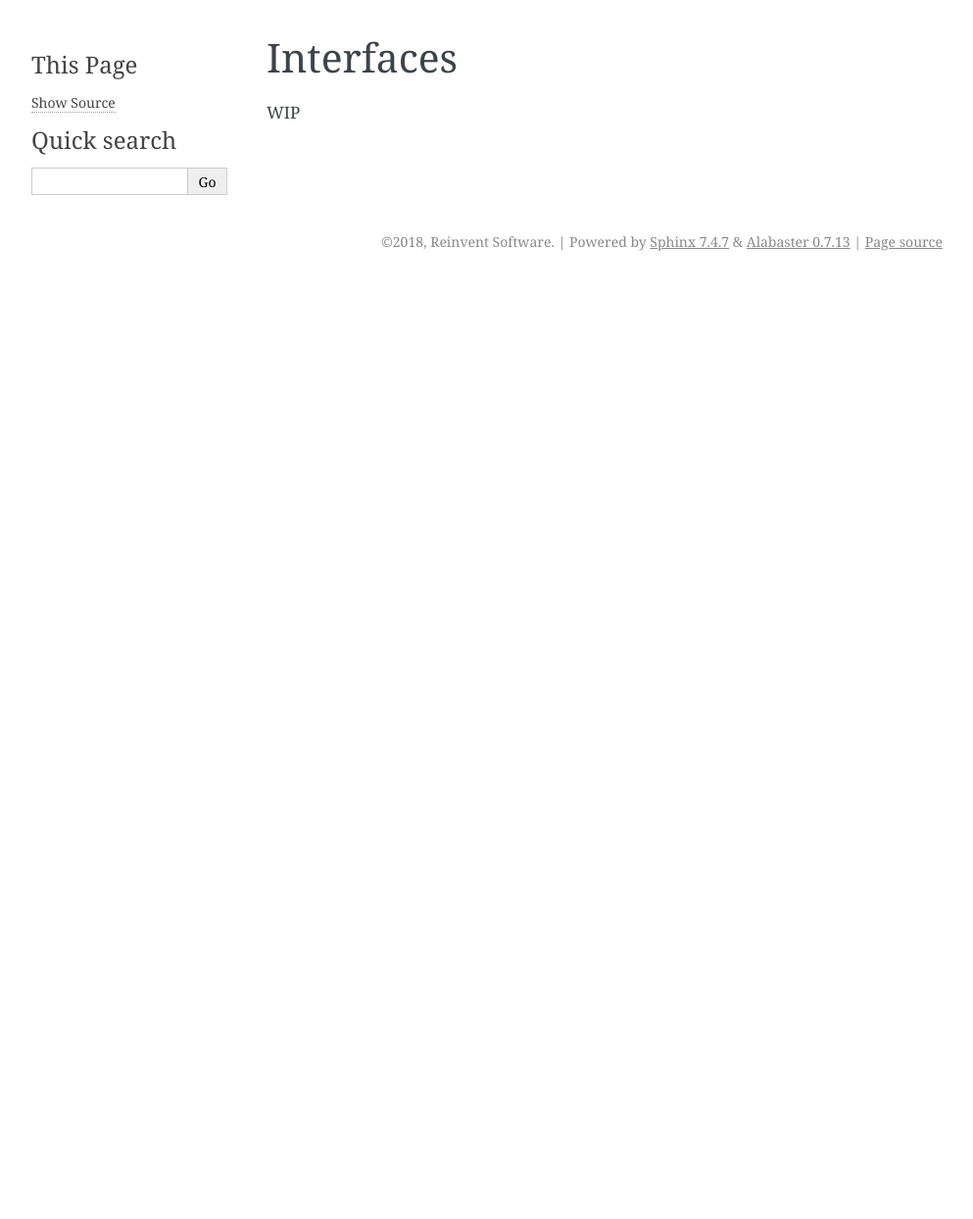
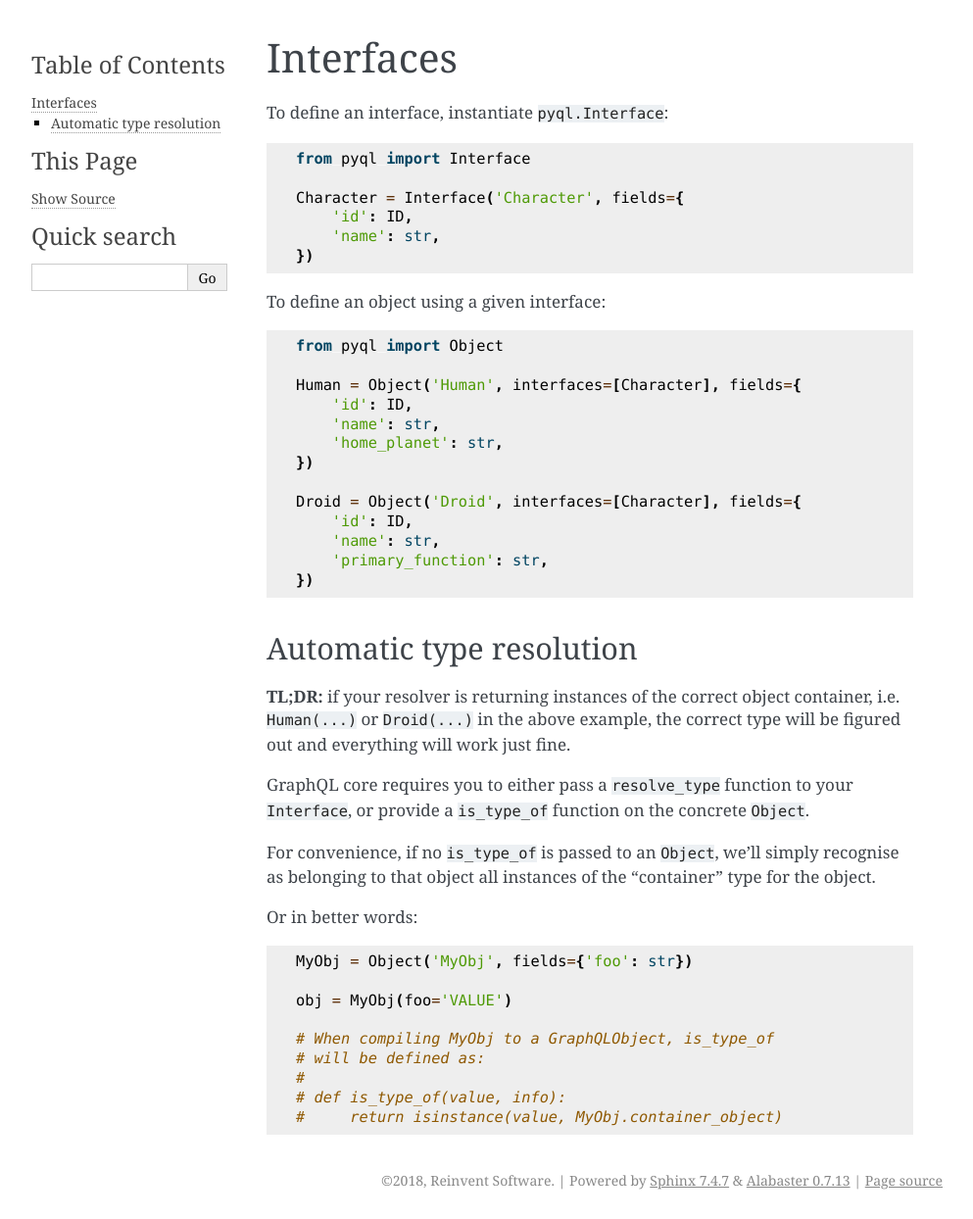
Before and after one commit to rshk/pyql, a Sphinx documentation site: the page built from docs/schema/interfaces.rst, in a window 1280 px wide. Shown: the whole page at 98% size, without its empty margins (148-1141 px from the left). Built offline with Sphinx 7.4.7, drawn with Linux system fonts in a browser that asks for light colours; before the commit the page ends 900 px from its top, so only the background shows below that.

Commit message:
Document interfaces too

```diff
--- a/docs/schema/interfaces.rst
+++ b/docs/schema/interfaces.rst
@@ -1,4 +1,63 @@
 Interfaces
 ##########
 
-WIP
+To define an interface, instantiate ``pyql.Interface``:
+
+.. code-block:: python
+
+    from pyql import Interface
+
+    Character = Interface('Character', fields={
+        'id': ID,
+        'name': str,
+    })
+
+
+To define an object using a given interface:
+
+.. code-block:: python
+
+    from pyql import Object
+
+    Human = Object('Human', interfaces=[Character], fields={
+        'id': ID,
+        'name': str,
+        'home_planet': str,
+    })
+
+    Droid = Object('Droid', interfaces=[Character], fields={
+        'id': ID,
+        'name': str,
+        'primary_function': str,
+    })
+
+
+Automatic type resolution
+=========================
+
+**TL;DR:** if your resolver is returning instances of the correct
+object container, i.e. ``Human(...)`` or ``Droid(...)`` in the above
+example, the correct type will be figured out and everything will work
+just fine.
+
+GraphQL core requires you to either pass a ``resolve_type`` function
+to your ``Interface``, or provide a ``is_type_of`` function on the
+concrete ``Object``.
+
+For convenience, if no ``is_type_of`` is passed to an ``Object``,
+we'll simply recognise as belonging to that object all instances of
+the "container" type for the object.
+
+Or in better words:
+
+.. code-block:: python
+
+    MyObj = Object('MyObj', fields={'foo': str})
+
+    obj = MyObj(foo='VALUE')
+
+    # When compiling MyObj to a GraphQLObject, is_type_of
+    # will be defined as:
+    #
+    # def is_type_of(value, info):
+    #     return isinstance(value, MyObj.container_object)
--- a/docs/schema/schema.rst
+++ b/docs/schema/schema.rst
@@ -24,9 +24,9 @@ arguments to the ``Schema`` constructor.
 Passing extra types
 ===================
 
-If you are using `interfaces <interfaces>`_, chances are you are not
-passing all your concrete types explicitly to the schema, so
-graphql-core has no way to resolve them.
+If you are using :doc:`interfaces <interfaces>`, chances are you're
+only using your interface type in the schema definition (so the
+concrete types are not reachable from the root object).
 
 If that's the case, you must pass them explicitly to the schema constructor:
 
```
Also changed, not shown: docs/schema/objects.rst (+18 -0 lines), 1 other file.
